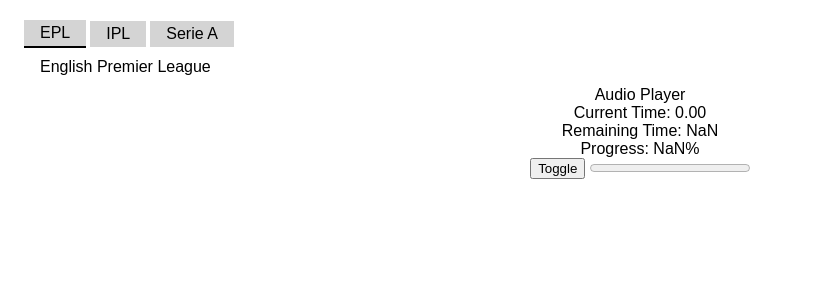
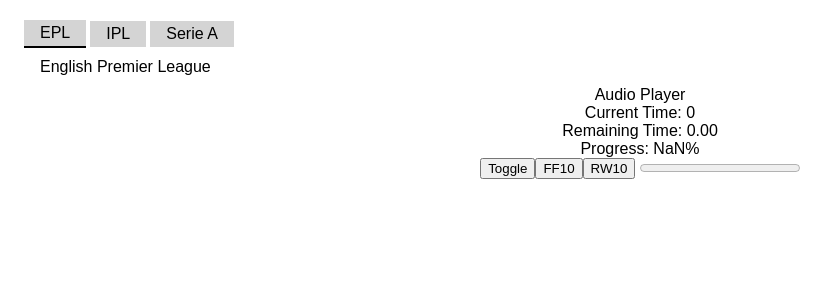
Before and after one commit to SandipNirmal/react-compound-component-examples, a React (Create React App) app: page / in a window 1280 px wide. Shown: the top 300 px of the page, without its empty margins (0-839 px from the left). Built offline with nearby package versions, Linux system fonts and the light colour scheme.

Commit message:
Added media methods

```diff
--- a/src/AudioPlayer/AudioPlayerProvider.js
+++ b/src/AudioPlayer/AudioPlayerProvider.js
@@ -15,17 +15,12 @@
 
   audioRef = React.createRef()
 
-  componentDidMount() {
-    const audioNode = this.audioRef.current;
-
-    this.setState({totalTime: audioNode.duration, remainingTime: audioNode.duration})
-  }
-
   play = () => {
     const audioNode = this.audioRef.current
-    this.setState({isPlaying: true, totalTime: audioNode.duration, remainingTime: audioNode.duration})
+    audioNode.play()
 
-    audioNode.play()
+    const { currentTime, duration } = audioNode
+    this.setState({isPlaying: true, currentTime, remainingTime: duration - currentTime})
 
     timeInterval = setInterval(this.updateTime, UPDATE_TIME)
   }
@@ -34,7 +29,8 @@
     const audioNode = this.audioRef.current
     audioNode.pause()
 
-    this.setState({isPlaying: false})
+    const {currentTime, duration } = audioNode
+    this.setState({isPlaying: false, currentTime, remainingTime: duration - currentTime})
 
     clearInterval(timeInterval)
   }
@@ -43,15 +39,21 @@
     const {
       state: {
         currentTime,
-        totalTime,
-        remainingTime
-      }
+        totalTime
+      },
+      audioRef
     } = this
+
+    const {currentTime: currentPlaybackTime, duration} = audioRef.current
 
     if (currentTime < totalTime) {
       this.setState({
-        currentTime: currentTime + (UPDATE_TIME / 1000),
-        remainingTime: remainingTime - (UPDATE_TIME / 1000)
+        currentTime: currentPlaybackTime,
+        remainingTime: duration - currentPlaybackTime
+      })
+    } else if (currentTime >= totalTime) {
+      this.setState({
+        isPlaying: false
       })
     }
   }
@@ -68,14 +70,56 @@
 
   seekTo = (time) => {
     const audioNode = this.audioRef.current
-    audioNode.currentTime = time
+    audioNode.currentTime = time;
   }
 
   handleProgressBarClick = (progress) => {
+    const {state: {totalTime}} = this
     const currentTime = progress * this.state.totalTime
-    console.log('currentTime', currentTime)
-    this.setState({currentTime})
+
+    this.setState({currentTime, remainingTime: totalTime - currentTime})
+
     this.seekTo(currentTime)
+  }
+
+  handleCanPlayThrough = (e) => {
+    const {duration} = e.currentTarget
+    this.setState({totalTime: duration, remainingTime: duration})
+  }
+
+  forwardBy10s = () => {
+    const {state: {currentTime, totalTime} } = this
+    let seekedTime = currentTime + 10
+    seekedTime = seekedTime > totalTime ? totalTime : seekedTime
+
+    this.seekTo(seekedTime)
+    this.setState({
+      currentTime: seekedTime,
+      remainingTime: totalTime - seekedTime
+    })
+  }
+
+  rewindBy10s = () => {
+    const {state: { currentTime, totalTime }, isPlaying } = this
+    let seekedTime = currentTime - 10
+    seekedTime = seekedTime < 0 ? 0 : seekedTime
+
+    this.seekTo(seekedTime)
+    this.setState({
+      currentTime: seekedTime,
+      remainingTime: totalTime - seekedTime
+    })
+
+    // Play Audio if rewinding from end of audio
+    !isPlaying && this.play()
+  }
+
+  setTime = (time) => {
+    const audioNode = this.audioRef.current
+    const {duration, currentTime} = audioNode
+
+    this.setState({currentTime: time, remainingTime: duration - currentTime})
+
   }
 
   render() {
@@ -89,7 +133,10 @@
         totalTime
       },
       togglePlay,
-      handleProgressBarClick
+      handleProgressBarClick,
+      handleCanPlayThrough,
+      forwardBy10s,
+      rewindBy10s
     } = this
 
     return (
@@ -100,17 +147,13 @@
         handleProgressBarClick
       }}>
         <div>Audio Player</div>
-        <div>Current Time: {getDurationInSeconds(currentTime)}</div>
+        <div>Current Time: {currentTime.toFixed(0)}</div>
         <div>Remaining Time: {getDurationInSeconds(remainingTime)}</div>
         <div>Progress: {getDurationInSeconds((currentTime / totalTime) * 100)}%</div>
-        {/* <progress
-          ref={this.progressRef}
-          id='progressBar'
-          min={0}
-          max={1}
-          value={getDurationInSeconds(currentTime / totalTime)}/> */}
         <button onClick={togglePlay}>Toggle</button>
-        <audio ref={this.audioRef} src={source}/> {this.props.children}
+        <button onClick={forwardBy10s}>FF10</button>
+        <button onClick={rewindBy10s}>RW10</button>
+        <audio ref={this.audioRef} src={source} onCanPlayThrough={handleCanPlayThrough}/> {this.props.children}
       </AudioPlayerContext.Provider>
     )
   }
--- a/src/Tabs/TabProvider.js
+++ b/src/Tabs/TabProvider.js
@@ -34,7 +34,6 @@
       state: { selectedTabIndex }
     } = this;
 
-    console.log(selectedTabIndex);
     return (
       <TabsContext.Provider
         value={{
```
